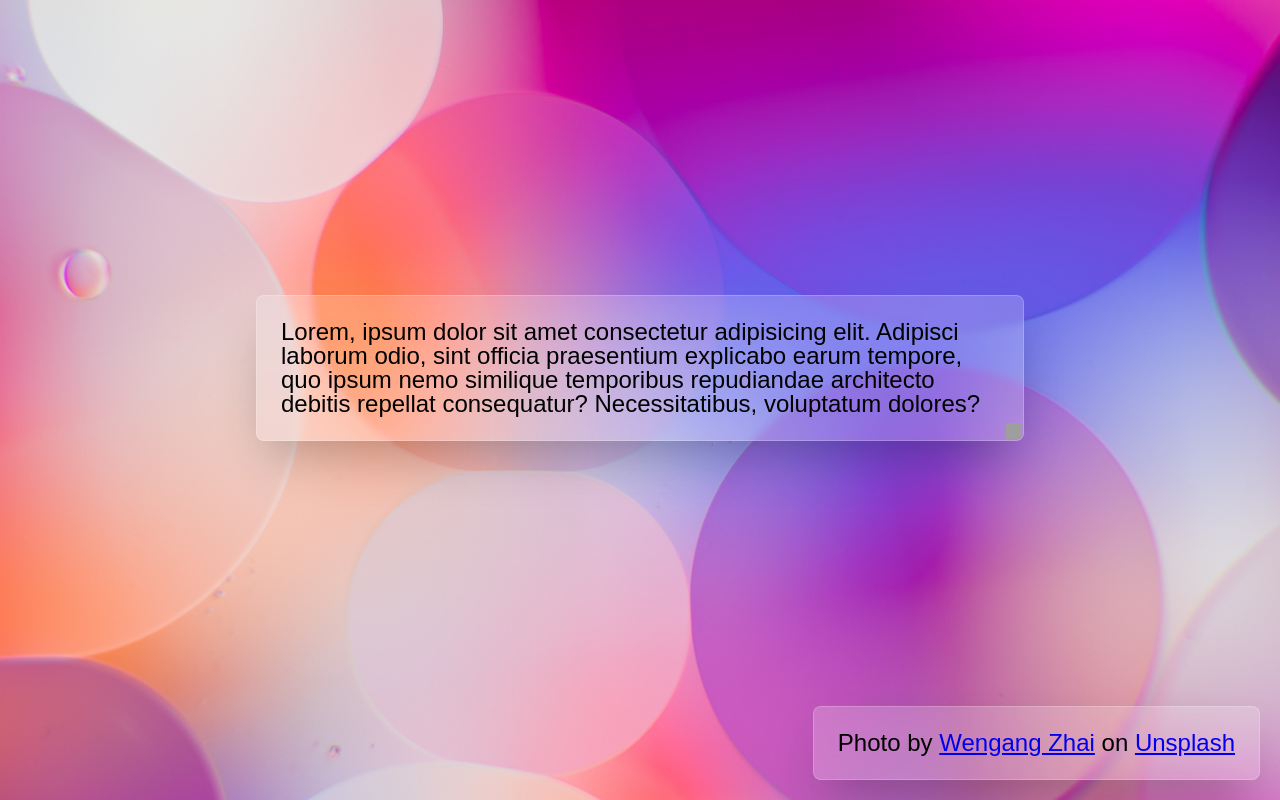
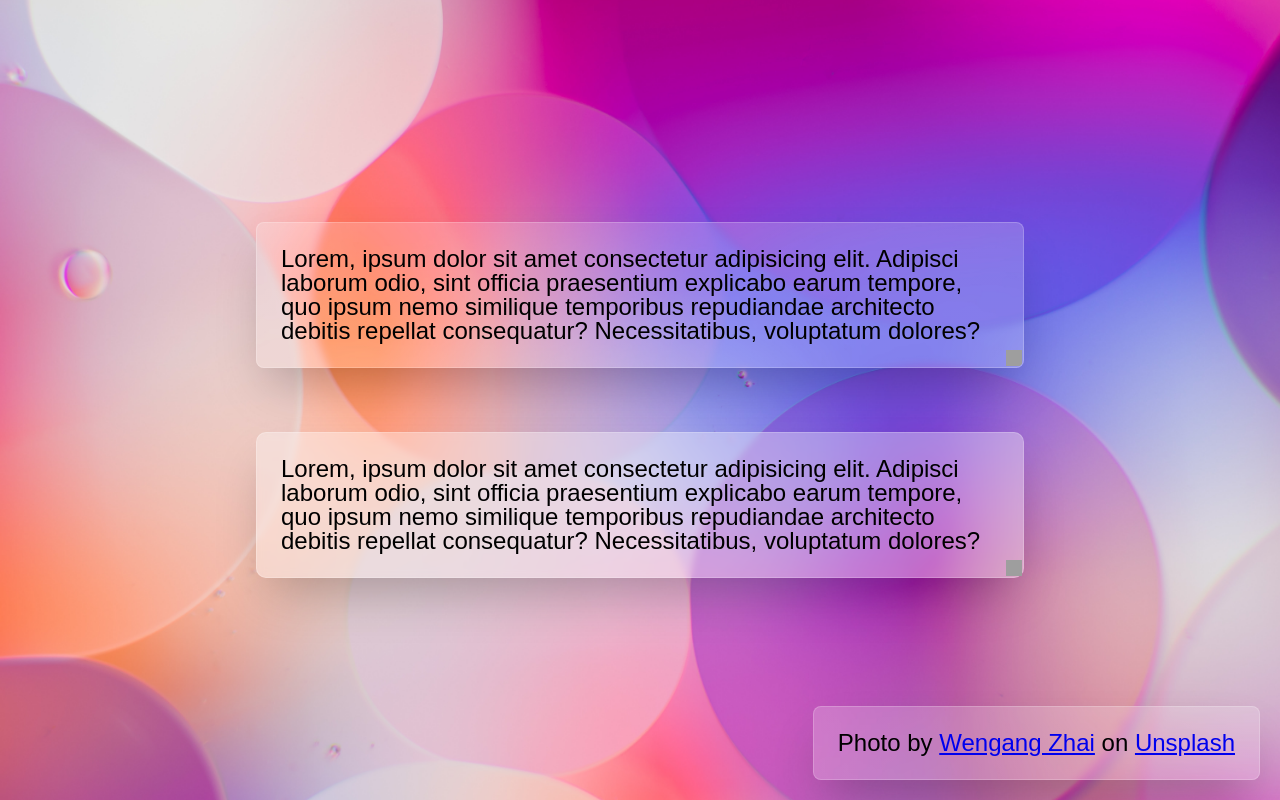
Before and after one commit to arthurskonrad/glassmorphism-css, a website: page src/index.html in a window 1280 px wide. Drawn offline with nearby package versions, Linux system fonts and the light colour scheme; grey boxes are pictures that could not be loaded; a web font is replaced by a local one.

Commit message:
creates non cross browser card

```diff
--- a/src/index.html
+++ b/src/index.html
@@ -21,6 +21,10 @@
     <div class="container">
       <section class="flex-center flex-column">
         <div data-draggable class="card-cross-browser card-cross-browser__background flex-center mb-4">
+          <p>Lorem, ipsum dolor sit amet consectetur adipisicing elit. Adipisci laborum odio, sint officia praesentium explicabo earum tempore, quo ipsum nemo similique temporibus repudiandae architecto debitis repellat consequatur? Necessitatibus, voluptatum dolores?</p>
+        </div>
+
+        <div data-draggable class="card-non-cross-browser flex-center">
           <p>Lorem, ipsum dolor sit amet consectetur adipisicing elit. Adipisci laborum odio, sint officia praesentium explicabo earum tempore, quo ipsum nemo similique temporibus repudiandae architecto debitis repellat consequatur? Necessitatibus, voluptatum dolores?</p>
         </div>
       </section>
--- a/src/styles/main.css
+++ b/src/styles/main.css
@@ -59,6 +59,20 @@ body {
   background-image: linear-gradient(0deg, rgba(255, 255, 255, .2), rgba(255, 255, 255, .2)), url(/assets/wengang-zhai-GU4F3Gbts_A-unsplash-blur.jpg);
 }
 
+.card-non-cross-browser {
+  padding: 24px;
+
+  box-shadow: rgba(0, 0, 0, 0.25) 0px 25px 50px -12px;
+
+  background: rgba(255, 255, 255, 0.35);
+  backdrop-filter: blur(3.5px);
+  -webkit-backdrop-filter: blur(3.5px);
+
+  border-radius: 10px;
+
+  border: 1px solid rgba(255, 255, 255, 0.2);
+}
+
 .footer {
   position: fixed;
   bottom: 20px;
```
